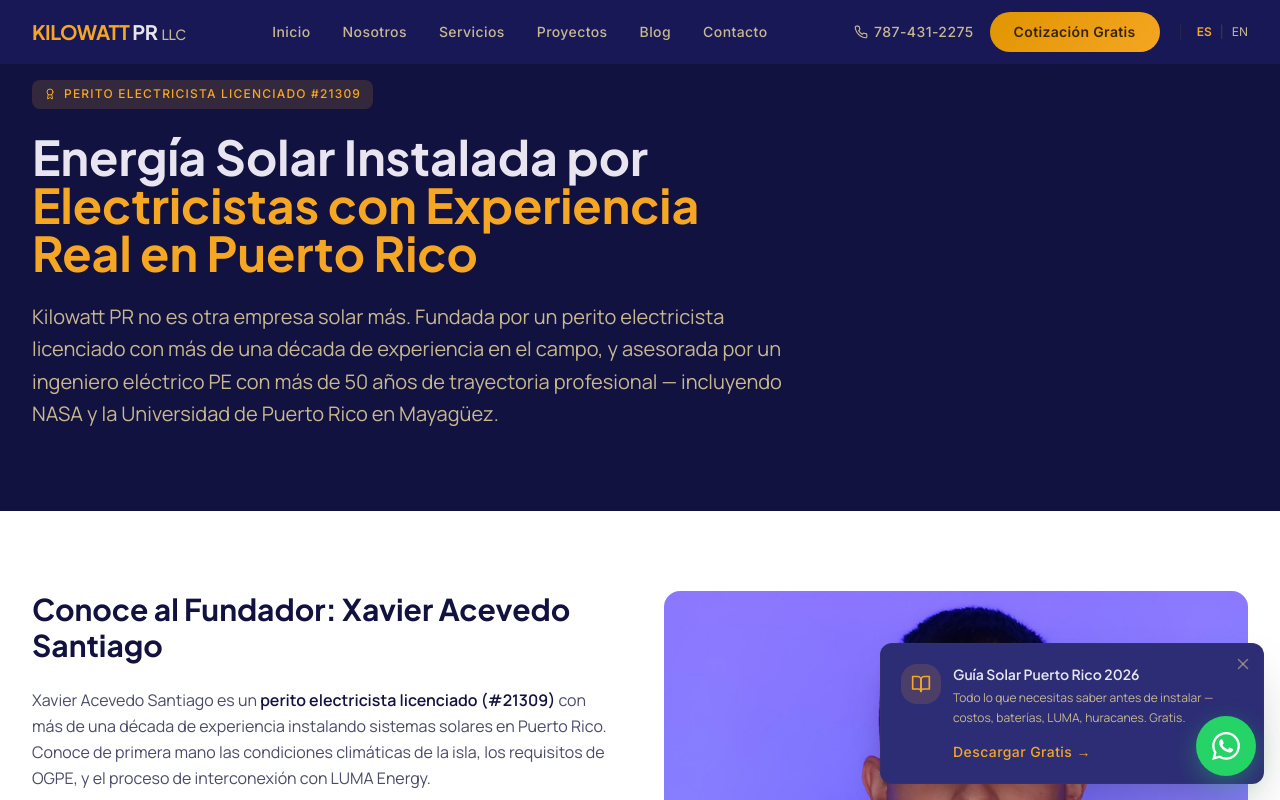
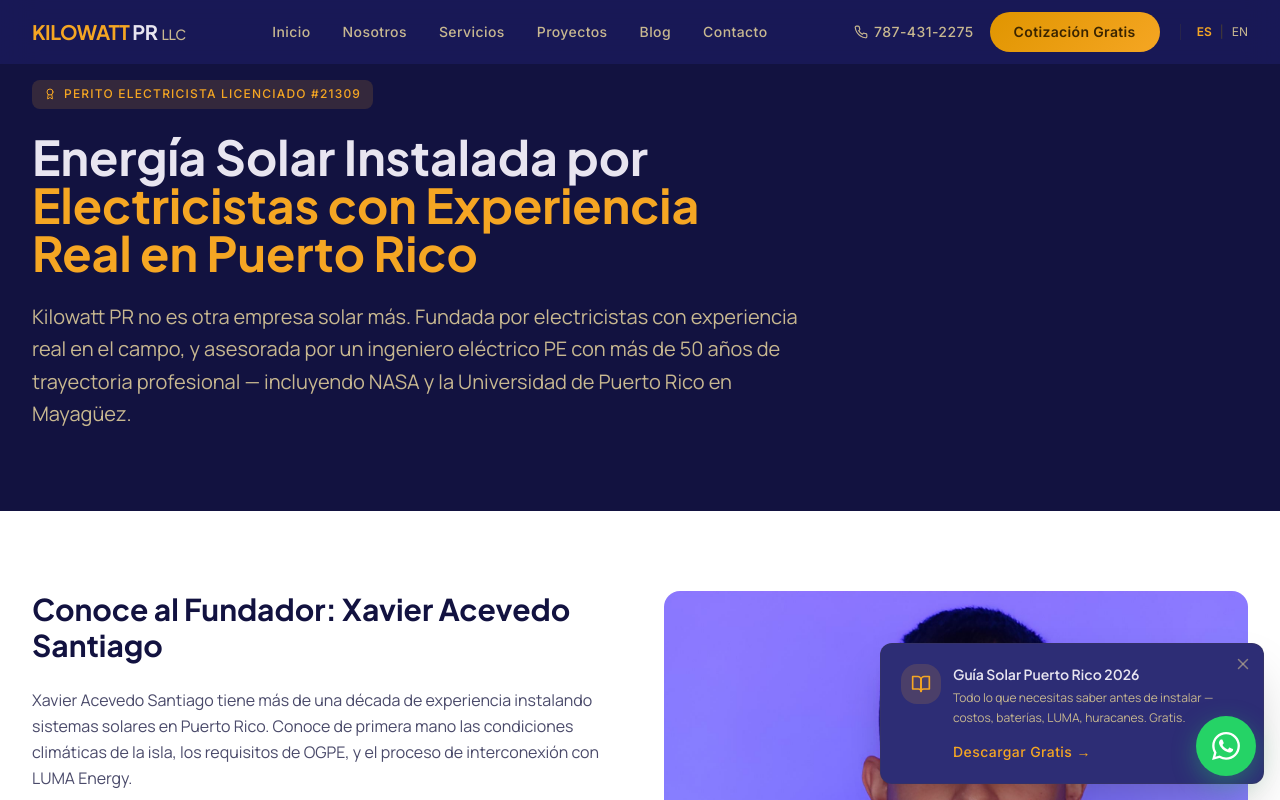
Before and after one commit to xOGz/kilowattpr-website, a Next.js app: page /sobre-nosotros in a window 1280 px wide. Shown: the top 800 px of the page. Built offline with nearby package versions, Linux system fonts and the light colour scheme.

Commit message:
fix: reduce repetitive perito electricista mentions on about page
License #21309 was mentioned 6 times on the same page. Consolidated to
3 structural locations (hero chip, credentials grid, team card) and
removed redundant mentions from prose paragraphs.

```diff
--- a/src/app/sobre-nosotros/page.tsx
+++ b/src/app/sobre-nosotros/page.tsx
@@ -34,10 +34,10 @@
               <span className="text-primary-container">Electricistas con Experiencia Real en Puerto Rico</span>
             </h1>
             <p className="text-xl text-on-surface-variant leading-relaxed">
-              Kilowatt PR no es otra empresa solar más. Fundada por un perito electricista
-              licenciado con más de una década de experiencia en el campo, y asesorada por un
-              ingeniero eléctrico PE con más de 50 años de trayectoria profesional — incluyendo
-              NASA y la Universidad de Puerto Rico en Mayagüez.
+              Kilowatt PR no es otra empresa solar más. Fundada por electricistas con
+              experiencia real en el campo, y asesorada por un ingeniero eléctrico PE con
+              más de 50 años de trayectoria profesional — incluyendo NASA y la Universidad
+              de Puerto Rico en Mayagüez.
             </p>
           </div>
         </div>
@@ -53,8 +53,7 @@
               </h2>
               <div className="space-y-4 text-[#4A4A6A] leading-relaxed">
                 <p>
-                  Xavier Acevedo Santiago es un <strong className="text-[#121240]">perito electricista
-                  licenciado (#21309)</strong> con más de una década de experiencia instalando
+                  Xavier Acevedo Santiago tiene más de una década de experiencia instalando
                   sistemas solares en Puerto Rico. Conoce de primera mano las condiciones
                   climáticas de la isla, los requisitos de OGPE, y el proceso de interconexión
                   con LUMA Energy.
@@ -148,7 +147,7 @@
                   Xavier Acevedo Santiago
                 </p>
                 <p className="text-[#E09500] font-label text-label-lg">
-                  Fundador y CEO — Perito Electricista Lic. #21309
+                  Fundador y CEO, Kilowatt PR
                 </p>
               </div>
             </div>
@@ -250,7 +249,7 @@
                 role: 'Fundador y CEO',
                 name: 'Xavier Acevedo Santiago',
                 credentials: 'Perito Electricista Lic. #21309',
-                desc: 'Perito electricista licenciado con más de una década de experiencia instalando sistemas fotovoltaicos residenciales y comerciales en Puerto Rico. Fundó Kilowatt PR para proteger a las familias puertorriqueñas de los apagones.',
+                desc: 'Más de una década instalando sistemas fotovoltaicos residenciales y comerciales en Puerto Rico. Fundó Kilowatt PR para proteger a las familias puertorriqueñas de los apagones de LUMA.',
                 photo: '/team/xavier-acevedo.png',
               },
               {
```
